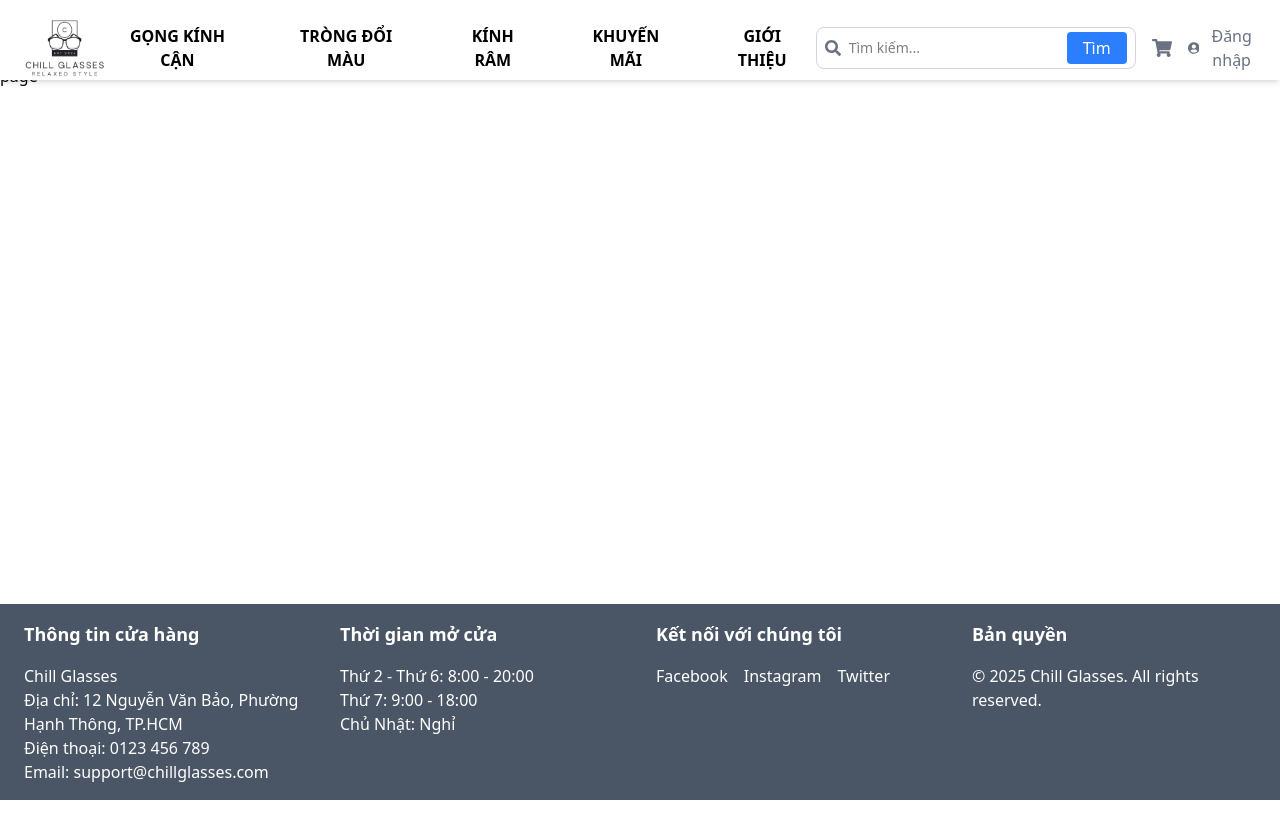
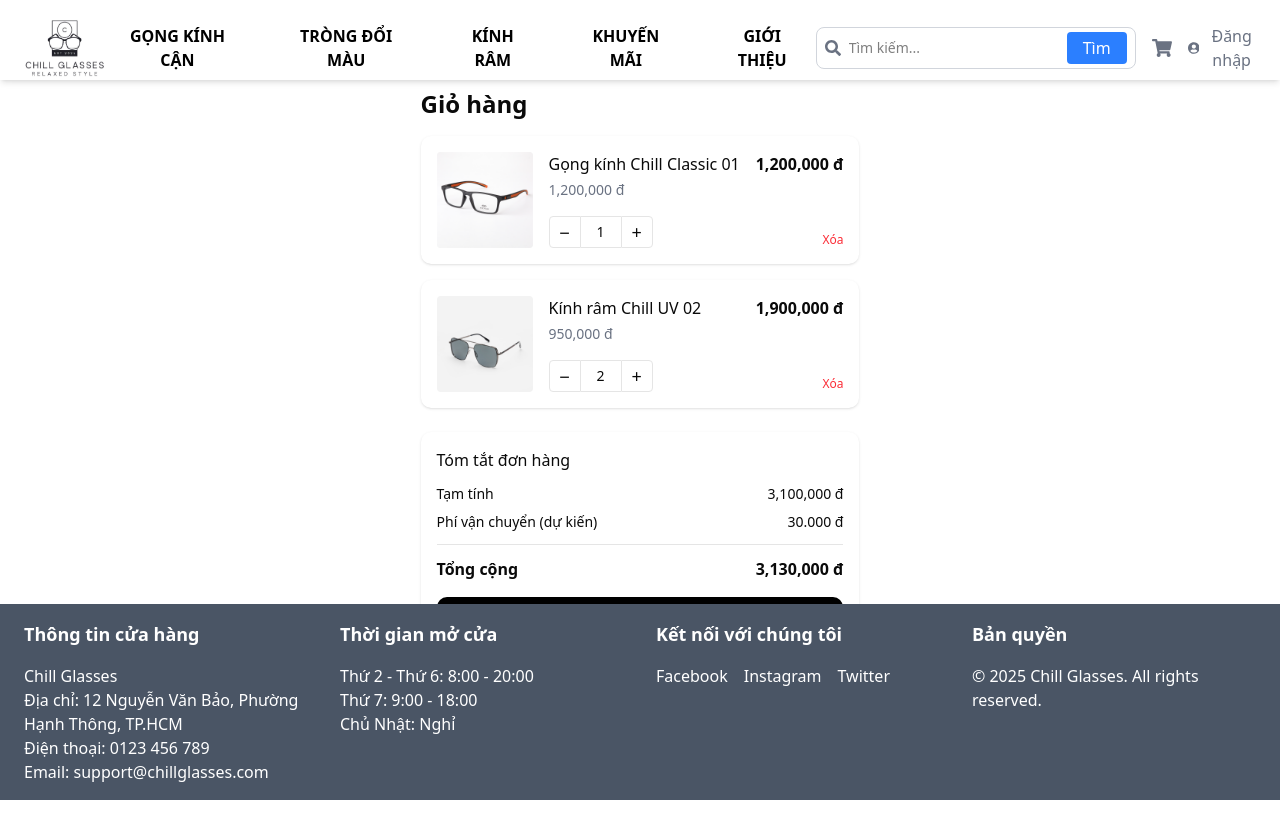
Before and after one commit to PhanQuocHuyIUH/ChillGlasses, a Next.js app: page /cart in a window 1280 px wide. Shown: the top 838 px of the page. Built offline with nearby package versions, Linux system fonts and the light colour scheme.

Commit message:
feat: implement cart page UI and header cart link

```diff
--- a/src/app/(customer)/cart/page.tsx
+++ b/src/app/(customer)/cart/page.tsx
@@ -1,5 +1,174 @@
-const page = () => {
-  return <div>page</div>;
+"use client";
+
+import { useState } from "react";
+
+type CartItem = {
+  id: number;
+  name: string;
+  price: number;
+  quantity: number;
+  image: string;
 };
 
-export default page;
+const CartPage = () => {
+  const [items, setItems] = useState<CartItem[]>([
+    {
+      id: 1,
+      name: "Gọng kính Chill Classic 01",
+      price: 1200000,
+      quantity: 1,
+      image: "/images/product1.jpg",
+    },
+    {
+      id: 2,
+      name: "Kính râm Chill UV 02",
+      price: 950000,
+      quantity: 2,
+      image: "/images/product2.jpg",
+    },
+  ]);
+
+  const handleIncrease = (id: number) => {
+    setItems((prev) =>
+        prev.map((item) =>
+            item.id === id
+                ? { ...item, quantity: item.quantity + 1 }
+                : item
+        )
+    );
+  };
+
+  const handleDecrease = (id: number) => {
+    setItems((prev) =>
+        prev.map((item) =>
+            item.id === id && item.quantity > 1
+                ? { ...item, quantity: item.quantity - 1 }
+                : item
+        )
+    );
+  };
+
+  const handleRemove = (id: number) => {
+    setItems((prev) => prev.filter((item) => item.id !== id));
+  };
+
+  const total = items.reduce(
+      (sum, item) => sum + item.price * item.quantity,
+      0
+  );
+
+  return (
+      <div className="max-w-5xl mx-auto px-4 py-6">
+        <h1 className="text-2xl font-semibold mb-4">Giỏ hàng</h1>
+
+        {items.length === 0 ? (
+            <div className="bg-white rounded-lg shadow p-6 text-center">
+              <p className="text-gray-600 mb-4">
+                Giỏ hàng của bạn đang trống.
+              </p>
+              <a
+                  href="/products"
+                  className="inline-block px-5 py-2 rounded-lg bg-black text-white text-sm"
+              >
+                Tiếp tục mua sắm
+              </a>
+            </div>
+        ) : (
+            <div className="grid gap-6 md:grid-cols-[2fr,1fr]">
+              {/* Danh sách sản phẩm */}
+              <div className="space-y-4">
+                {items.map((item) => (
+                    <div
+                        key={item.id}
+                        className="flex gap-4 bg-white rounded-lg shadow p-4"
+                    >
+                      <div className="w-24 h-24 bg-gray-100 rounded overflow-hidden">
+                        <img
+                            src={item.image}
+                            alt={item.name}
+                            className="w-full h-full object-cover"
+                        />
+                      </div>
+
+                      <div className="flex-1 flex flex-col justify-between">
+                        <div>
+                          <h2 className="font-medium">{item.name}</h2>
+                          <p className="text-sm text-gray-500 mt-1">
+                            {item.price.toLocaleString()} đ
+                          </p>
+                        </div>
+
+                        <div className="flex items-center mt-3">
+                          <button
+                              onClick={() => handleDecrease(item.id)}
+                              className="w-8 h-8 border rounded-l flex items-center justify-center text-lg"
+                          >
+                            −
+                          </button>
+                          <span className="w-10 h-8 flex items-center justify-center border-t border-b text-sm">
+                      {item.quantity}
+                    </span>
+                          <button
+                              onClick={() => handleIncrease(item.id)}
+                              className="w-8 h-8 border rounded-r flex items-center justify-center text-lg"
+                          >
+                            +
+                          </button>
+                        </div>
+                      </div>
+
+                      <div className="flex flex-col items-end justify-between">
+                        <p className="font-semibold">
+                          {(item.price * item.quantity).toLocaleString()} đ
+                        </p>
+                        <button
+                            onClick={() => handleRemove(item.id)}
+                            className="text-xs text-red-500 hover:underline"
+                        >
+                          Xóa
+                        </button>
+                      </div>
+                    </div>
+                ))}
+              </div>
+
+              {/* Tổng tiền */}
+              <div className="bg-white rounded-lg shadow p-4 h-fit">
+                <h2 className="font-medium mb-3">Tóm tắt đơn hàng</h2>
+
+                <div className="flex justify-between text-sm mb-2">
+                  <span>Tạm tính</span>
+                  <span>{total.toLocaleString()} đ</span>
+                </div>
+
+                <div className="flex justify-between text-sm mb-2">
+                  <span>Phí vận chuyển (dự kiến)</span>
+                  <span>30.000 đ</span>
+                </div>
+
+                <div className="border-t mt-3 pt-3 flex justify-between font-semibold">
+                  <span>Tổng cộng</span>
+                  <span>{(total + 30000).toLocaleString()} đ</span>
+                </div>
+
+                <a
+                    href="/checkout"
+                    className="mt-4 block w-full text-center bg-black text-white py-2 rounded-lg text-sm"
+                >
+                  Tiến hành thanh toán
+                </a>
+
+                <a
+                    href="/products"
+                    className="mt-2 block w-full text-center text-sm text-gray-600 hover:underline"
+                >
+                  Tiếp tục mua sắm
+                </a>
+              </div>
+            </div>
+        )}
+      </div>
+  );
+};
+
+export default CartPage;
--- a/src/components/layout/Header.tsx
+++ b/src/components/layout/Header.tsx
@@ -111,9 +111,10 @@
             </button>
           </div>
           {/* Shopping cart icon */}
-          <button className="text-gray-500 hover:text-black">
+          <Link href="/cart" className="text-gray-500 hover:text-black">
             <FaShoppingCart size={20} />
-          </button>
+          </Link>
+
           {/* Login/User icon */}
           {isLoggedIn ? (
             <button className="text-gray-500 hover:text-black flex items-center">
```
